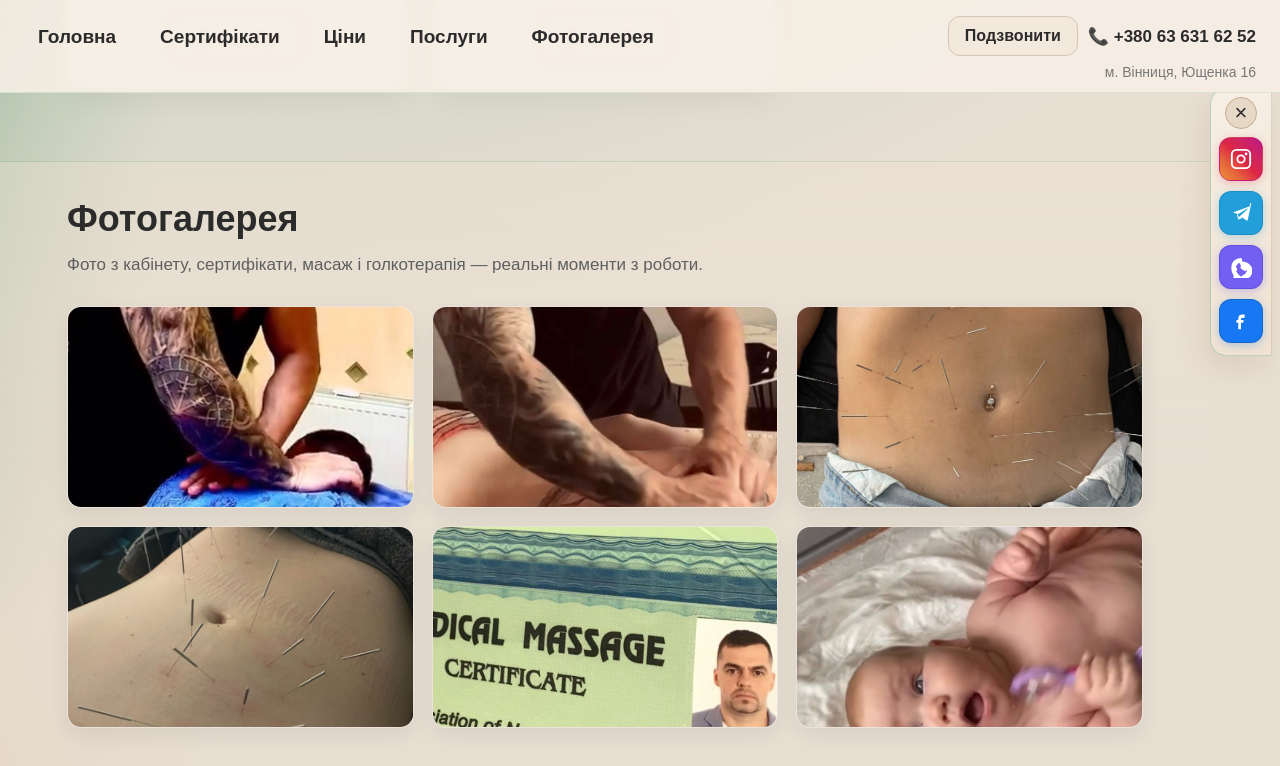
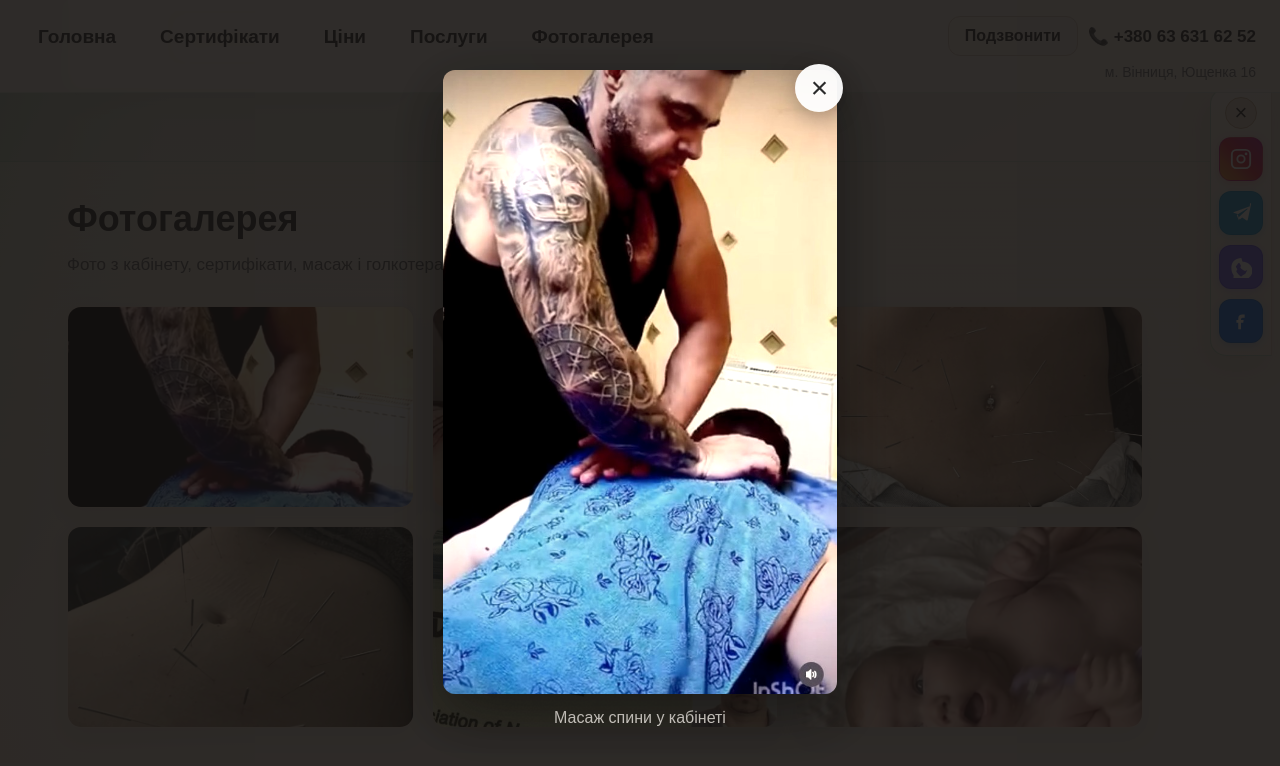
Before and after one commit to Vlad199222/massage-landing, a website: page public/index.html in a window 1280 px wide. Both pictures are taken after a click on the button 240 px from the left and 2420 px from the top of the page. Shown: the part 2014-2780 px from the top of the page. Drawn offline with Linux system fonts and the light colour scheme.

Commit message:
style: gallery lightbox + unified photo color grade
Made-with: Cursor

```diff
--- a/public/script.js
+++ b/public/script.js
@@ -319,6 +319,63 @@ document.addEventListener("DOMContentLoaded", () => {
     });
   }
 
+  const galleryLightbox = document.getElementById("gallery-lightbox");
+  const galleryLightboxImg = galleryLightbox?.querySelector(".gallery-lightbox__img");
+  const galleryLightboxCaption = galleryLightbox?.querySelector(".gallery-lightbox__caption");
+  let galleryLightboxLastFocus = null;
+
+  function isGalleryLightboxOpen() {
+    return Boolean(galleryLightbox && !galleryLightbox.hidden);
+  }
+
+  function openGalleryLightbox(src, alt) {
+    if (!galleryLightbox || !galleryLightboxImg) return;
+    galleryLightboxLastFocus = document.activeElement;
+    galleryLightboxImg.src = src;
+    galleryLightboxImg.alt = alt || "";
+    if (galleryLightboxCaption) {
+      galleryLightboxCaption.textContent = alt || "";
+    }
+    galleryLightbox.hidden = false;
+    document.body.classList.add("lightbox-open");
+    galleryLightbox.querySelector(".gallery-lightbox__close")?.focus();
+  }
+
+  function closeGalleryLightbox() {
+    if (!galleryLightbox || !galleryLightboxImg) return;
+    galleryLightbox.hidden = true;
+    galleryLightboxImg.removeAttribute("src");
+    galleryLightboxImg.alt = "";
+    if (galleryLightboxCaption) {
+      galleryLightboxCaption.textContent = "";
+    }
+    document.body.classList.remove("lightbox-open");
+    if (galleryLightboxLastFocus && typeof galleryLightboxLastFocus.focus === "function") {
+      galleryLightboxLastFocus.focus();
+    }
+    galleryLightboxLastFocus = null;
+  }
+
+  document.querySelectorAll(".gallery-item--zoomable").forEach((item) => {
+    const img = item.querySelector("img");
+    if (!img) return;
+    const open = () => openGalleryLightbox(img.currentSrc || img.src, img.alt || "");
+    item.addEventListener("click", open);
+    item.addEventListener("keydown", (e) => {
+      if (e.key === "Enter" || e.key === " ") {
+        e.preventDefault();
+        open();
+      }
+    });
+  });
+
+  galleryLightbox?.querySelectorAll("[data-lightbox-close]").forEach((el) => {
+    el.addEventListener("click", (e) => {
+      e.preventDefault();
+      closeGalleryLightbox();
+    });
+  });
+
   document.addEventListener("keydown", (e) => {
     if (e.key !== "Escape") return;
     if (isBookingOpen()) {
@@ -327,6 +384,10 @@ document.addEventListener("DOMContentLoaded", () => {
     }
     if (modal && !modal.hidden) {
       closeServiceModal();
+      return;
+    }
+    if (isGalleryLightboxOpen()) {
+      closeGalleryLightbox();
       return;
     }
     if (siteHeader?.classList.contains("nav-open")) {
--- a/public/styles.css
+++ b/public/styles.css
@@ -10,6 +10,9 @@
   --button-main-hover: #8f6843;
   --button-light: #e6d8c7;
   --button-light-hover: #dbcab6;
+  /* Єдиний відтінок для всіх фото галереї (теплий крем + легкий «сейдж» під палітру сайту) */
+  --gallery-photo-filter: sepia(0.16) saturate(0.84) brightness(1.03) contrast(1.04) hue-rotate(-5deg);
+  --gallery-photo-filter-hover: sepia(0.14) saturate(0.88) brightness(1.06) contrast(1.05) hue-rotate(-5deg);
 }
 
 * {
@@ -544,13 +547,30 @@ body.nav-menu-open {
 }
 
 .gallery-item {
+  position: relative;
   margin: 0;
   border-radius: 14px;
   overflow: hidden;
   border: 1px solid rgba(166, 124, 82, 0.22);
   box-shadow: 0 8px 22px rgba(0, 0, 0, 0.07);
-  background: #fff;
+  background: var(--bg-main);
   transition: transform 0.2s ease, box-shadow 0.2s ease;
+}
+
+/* Легкий спільний «вайб» поверх кадру */
+.gallery-item::after {
+  content: "";
+  position: absolute;
+  inset: 0;
+  pointer-events: none;
+  border-radius: 14px;
+  background: linear-gradient(
+    165deg,
+    rgba(247, 239, 229, 0.2) 0%,
+    rgba(111, 175, 143, 0.08) 45%,
+    rgba(166, 124, 82, 0.1) 100%
+  );
+  mix-blend-mode: soft-light;
 }
 
 .gallery-item:hover {
@@ -564,6 +584,110 @@ body.nav-menu-open {
   height: 200px;
   object-fit: cover;
   vertical-align: top;
+  pointer-events: none;
+  filter: var(--gallery-photo-filter);
+  transition: filter 0.35s ease;
+}
+
+.gallery-item:hover img {
+  filter: var(--gallery-photo-filter-hover);
+}
+
+.gallery-item--zoomable {
+  cursor: zoom-in;
+}
+
+.gallery-item--zoomable:focus-visible {
+  outline: 3px solid rgba(111, 175, 143, 0.75);
+  outline-offset: 3px;
+}
+
+.gallery-lightbox {
+  position: fixed;
+  inset: 0;
+  z-index: 125;
+  display: flex;
+  align-items: center;
+  justify-content: center;
+  padding: max(12px, env(safe-area-inset-top)) max(12px, env(safe-area-inset-right))
+    max(12px, env(safe-area-inset-bottom)) max(12px, env(safe-area-inset-left));
+}
+
+.gallery-lightbox[hidden] {
+  display: none;
+}
+
+.gallery-lightbox__backdrop {
+  position: absolute;
+  inset: 0;
+  background: rgba(20, 18, 16, 0.88);
+  cursor: zoom-out;
+}
+
+.gallery-lightbox__figure {
+  position: relative;
+  z-index: 1;
+  margin: 0;
+  max-width: min(96vw, 1200px);
+  max-height: min(92vh, 900px);
+  display: flex;
+  flex-direction: column;
+  align-items: center;
+  gap: 12px;
+}
+
+.gallery-lightbox__img {
+  display: block;
+  max-width: 100%;
+  max-height: min(78vh, 820px);
+  width: auto;
+  height: auto;
+  object-fit: contain;
+  border-radius: 12px;
+  box-shadow: 0 20px 60px rgba(0, 0, 0, 0.45);
+  filter: var(--gallery-photo-filter-hover);
+}
+
+.gallery-lightbox__caption {
+  margin: 0;
+  padding: 0 8px;
+  max-width: 640px;
+  text-align: center;
+  font-size: 16px;
+  line-height: 1.45;
+  color: #f0ebe4;
+}
+
+.gallery-lightbox__caption:empty {
+  display: none;
+}
+
+.gallery-lightbox__close {
+  position: absolute;
+  top: -6px;
+  right: -6px;
+  z-index: 2;
+  width: 48px;
+  height: 48px;
+  padding: 0;
+  border: none;
+  border-radius: 50%;
+  background: rgba(255, 255, 255, 0.95);
+  color: #2b2b2b;
+  font-size: 30px;
+  line-height: 1;
+  cursor: pointer;
+  box-shadow: 0 6px 20px rgba(0, 0, 0, 0.25);
+  transition: background 0.2s ease, transform 0.2s ease;
+}
+
+.gallery-lightbox__close:hover {
+  background: #ffffff;
+  transform: scale(1.06);
+}
+
+body.lightbox-open {
+  overflow: hidden;
 }
 
 .services-grid {
@@ -1187,6 +1311,15 @@ button.cta-btn {
     height: 220px;
   }
 
+  .gallery-lightbox__img {
+    max-height: min(72vh, 680px);
+  }
+
+  .gallery-lightbox__close {
+    top: max(8px, env(safe-area-inset-top));
+    right: max(8px, env(safe-area-inset-right));
+  }
+
   .service-modal {
     align-items: flex-end;
     padding-bottom: 0;
```
